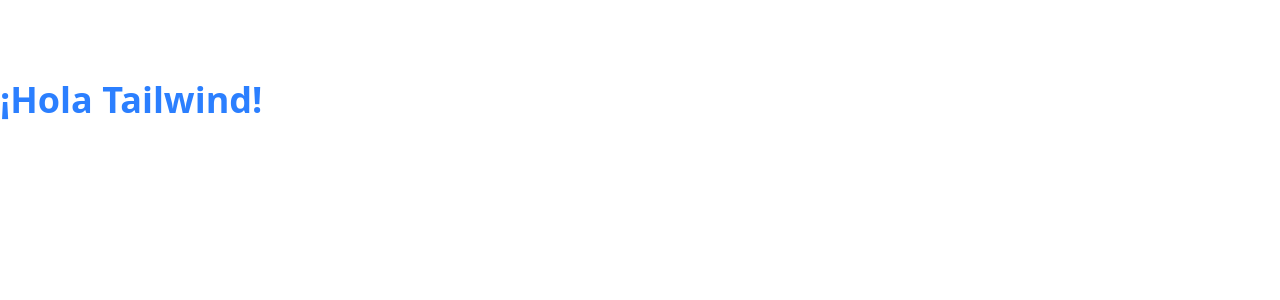
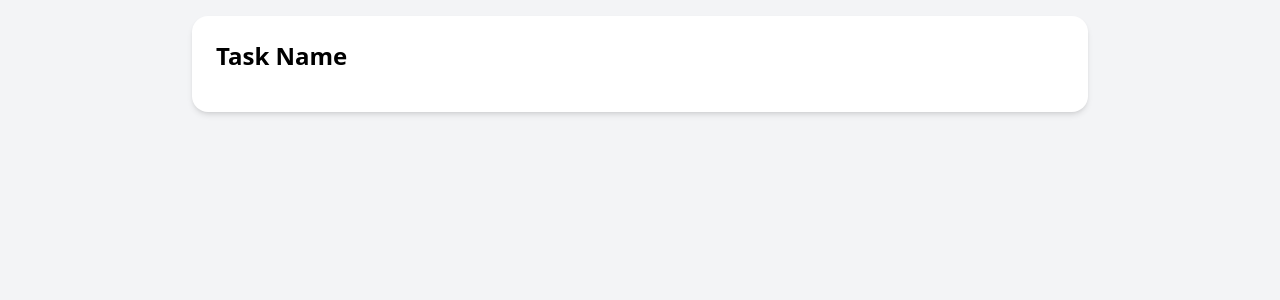
Before and after one commit to deivish/library-form, a React (Vite) app: page / in a window 1280 px wide. Shown: the top 300 px of the page. Built offline with nearby package versions, Linux system fonts and the light colour scheme.

Commit message:
feat: render TaskForm component in App

```diff
--- a/src/App.tsx
+++ b/src/App.tsx
@@ -1,13 +1,11 @@
-
+import TaskForm from "./components/TaskForm"
 
 function App() {
 
   return (
     <>
-    <div className="container mx-auto mt-20">
-      <h1 className="text-4xl font-bold text-blue-500">
-      ¡Hola Tailwind!
-      </h1>
+    <div className="min-h-screen bg-gray-100 p-4">
+      <TaskForm />
     </div>
     </>
   )
--- /dev/null
+++ b/src/components/TaskForm.tsx
@@ -0,0 +1,14 @@
+// src/components/TaskForm.tsx
+
+const TaskForm = () => {
+  return (
+    <div className="max-w-4xl mx-auto bg-white p-6 rounded-2xl shadow-md">
+      <h1 className="text-2xl font-semibold mb-4">Task Name</h1>
+      <form>
+        {}
+      </form>
+    </div>
+  );
+};
+
+export default TaskForm;
```
